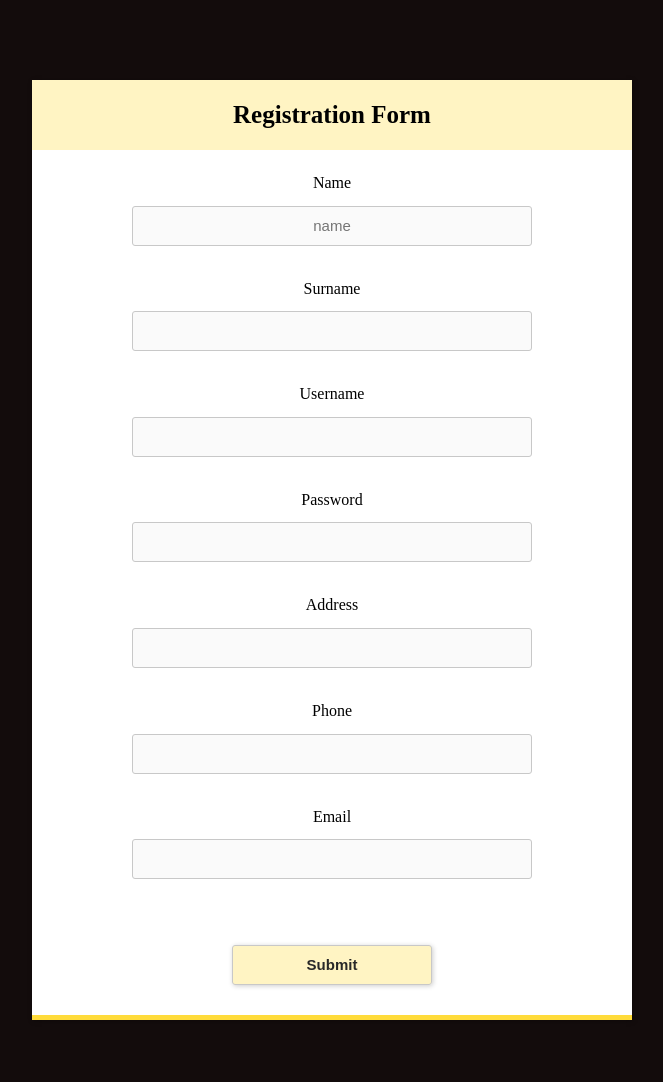
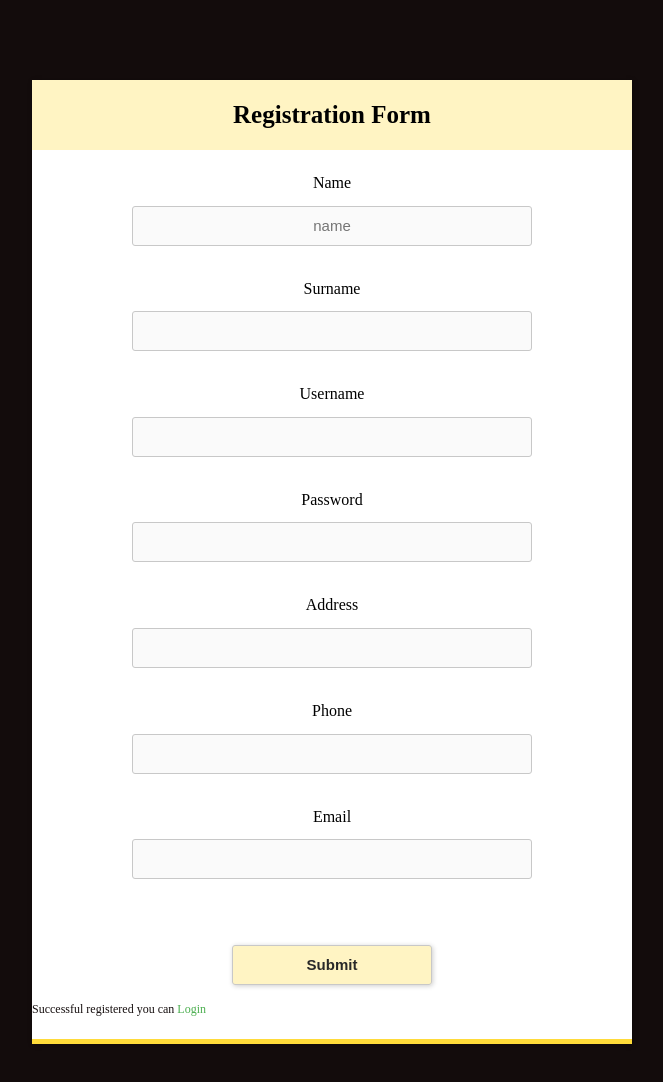
Before and after one commit to LOTTOCRF6/JavaScript_EOMproject, a plain HTML site: page user_register.html in a window 1280 px wide. Shown: the whole page, without its empty margins (308-971 px from the left). Drawn offline with Linux system fonts and the light colour scheme.

Commit message:
second commit

```diff
--- a/styles/user_register.css
+++ b/styles/user_register.css
@@ -9,6 +9,7 @@ body {
     line-height: 1.6;
     font-family: 'Source Sans Pro';
     background-color: rgb(19, 12, 12);
+
 }
 
 h1 {
@@ -371,3 +372,12 @@ input:not([type="submit"]):active + .input-requirements {
   max-height: 1000px; /* any large number (bigger then the .input-requirements list) */
   transition: max-height 1s ease-in;
 }
+.message {
+  margin: 15px 0 0;
+  color: #160f0f;
+  font-size: 12px;
+}
+.message a {
+  color: #4CAF50;
+  text-decoration: none;
+}
--- a/user_register.html
+++ b/user_register.html
@@ -132,6 +132,7 @@
         <br />
 
         <input type="submit" onclick="myFunction()" />
+        <p class="message">Successful registered you can <a href="./index.html">Login</a></p>
 
         <script>
           function myFunction() {
```
Also changed, not shown: home_page.html (added, +12 -0 lines), index.html (+1 -0 lines).
